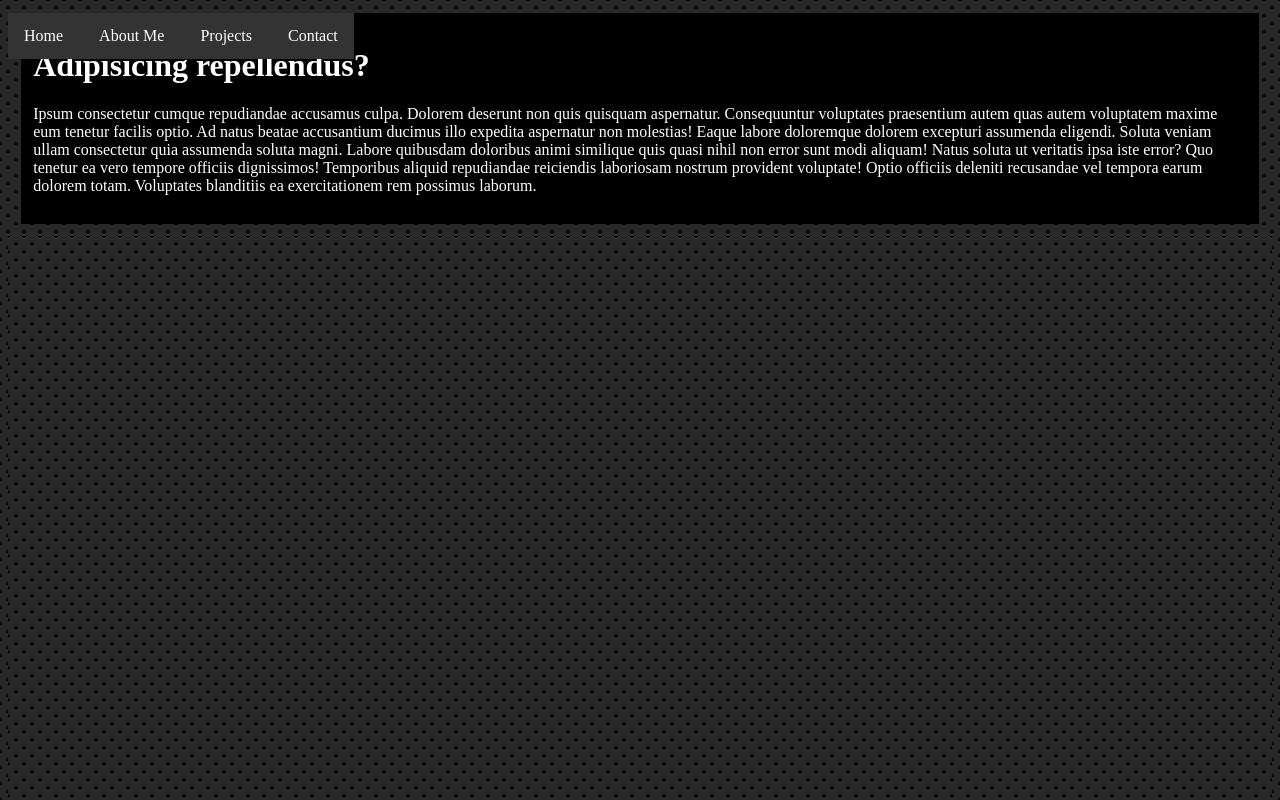
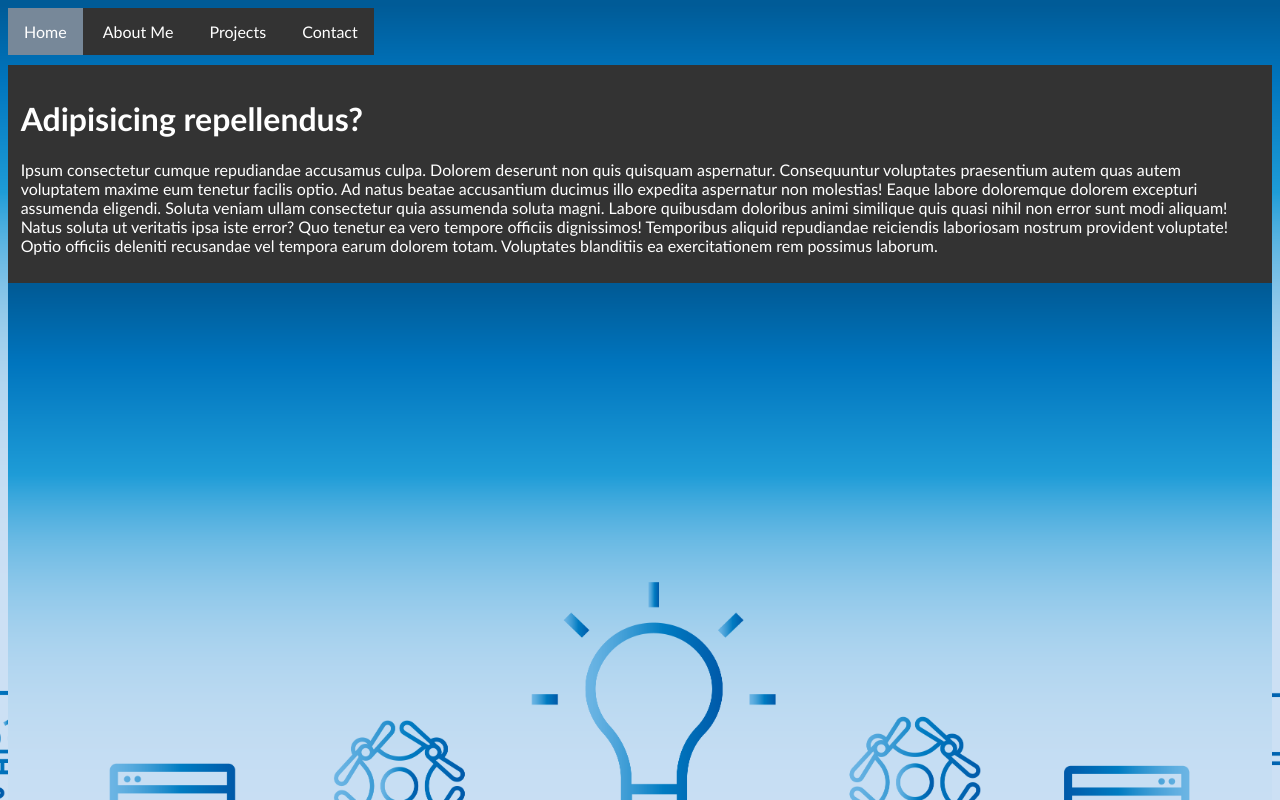
Before and after one commit to aleksstefanovic/portfolio, a plain HTML site: page index.html in a window 1280 px wide. Shown: the top 800 px of the page. Drawn offline with nearby package versions, Linux system fonts and the light colour scheme.

Commit message:
mostly good progress on site

```diff
--- /dev/null
+++ b/imports/nav.css
@@ -0,0 +1,52 @@
+ul.nav {
+    list-style-type: none;
+    margin: 0;
+    padding: 0;
+    overflow: hidden;
+    background-color: #333333;
+    position:fixed;
+    z-index: 1;
+}
+
+ul.nav li {
+    display: inline-block;
+}
+
+ul.nav li a {
+    display: inline-block;
+    color: white;
+    text-align: center;
+    padding: 14px 16px;
+    text-decoration: none;
+}
+
+ul.nav li a.current {
+    background-color: #778899;
+}
+
+ul.nav li a:hover {
+    background-color: #778899;
+}
+
+.dropdown-content {
+    display: none;
+    position: fixed;
+    background-color: #222222;
+    min-width: 160px;
+    box-shadow: 0px 8px 16px 0px rgba(0,0,0,0.2);
+    z-index: 2;
+}
+
+.dropdown-content a {
+    color: black;
+    padding: 12px 16px;
+    text-decoration: none;
+    display: block;
+    text-align: left;
+}
+
+.dropdown-content a:hover {background-color:#778899}
+
+.dropdown:hover .dropdown-content {
+    display: block;
+}
--- a/imports/nav.html
+++ b/imports/nav.html
@@ -1,6 +1,16 @@
-<ul>
-    <li><a href="index.html">Home</a></li>
-    <li><a href="aboutme.html">About Me</a></li>
-    <li><a href="projects.html">Projects</a></li>
-    <li><a href="contact.html">Contact</a></li>
+<ul class="nav">
+    <li><a href="/index.html">Home</a></li>
+    <li><a href="/aboutme.html">About Me</a></li>
+    <li class="dropdown">
+        <a href="/projects.html" class="dropbtn" >Projects</a>
+        <div class="dropdown-content">
+            <a href="">Project 1</a>
+            <a href="">Project 2</a>
+            <a href="">Project 3</a>
+        </div>
+    </li>
+    <li><a href="/contact.html">Contact</a></li>
 </ul>
+<br>
+<br>
+<br>
--- a/index.html
+++ b/index.html
@@ -3,6 +3,7 @@
 <head>
     <meta charset="UTF-8">
     <link rel="stylesheet" href="portfolio.css" type="text/css"/>
+    <link rel="stylesheet" href="imports/nav.css" type="text/css"/>
     <script src="https://ajax.googleapis.com/ajax/libs/jquery/3.2.0/jquery.min.js"></script>
     <script src="portfolio.js"></script>
     <title>Portfolio - Home</title>
--- a/portfolio.css
+++ b/portfolio.css
@@ -1,61 +1,28 @@
-ul {
-    list-style-type: none;
-    margin: 0;
-    padding: 0;
-    overflow: hidden;
-    background-color: #333333;
-    position:fixed;
-}
-
-li {
-    display: inline-block;
-}
-
-li a {
-    display: inline-block;
-    color: white;
-    text-align: center;
-    padding: 14px 16px;
-    text-decoration: none;
-}
-
-li a:hover {
-    background-color: #000000;
-}
-
-body,html {
+body {
     height: 100%;
-}
-
-.section {
-    margin: 1%;
-    padding: 1%;
-    color: white;
-    background-color: #000000;
+    font-family: Calibri;
 }
 
 html {
-    background:
-        radial-gradient(black 15%, transparent 16%) 0 0,
-        radial-gradient(black 15%, transparent 16%) 8px 8px,
-        radial-gradient(rgba(255,255,255,.1) 15%, transparent 20%) 0 1px,
-        radial-gradient(rgba(255,255,255,.1) 15%, transparent 20%) 8px 9px;
-    background-color:#282828;
-    background-size:16px 16px;
+    height: 100%;
+    background-image: url("media/portfolio.png");
+    background-attachment: fixed;
+    background-position: center;
+    background-repeat: no-repeat;
+    background-size: cover;
+}
+
+div.section {
+    padding: 1%;
+    color: #ffffff;
+    background-color: #333333;
 }
 
 .parallax {
-    background:
-        radial-gradient(black 15%, transparent 16%) 0 0,
-        radial-gradient(black 15%, transparent 16%) 8px 8px,
-        radial-gradient(rgba(255,255,255,.1) 15%, transparent 20%) 0 1px,
-        radial-gradient(rgba(255,255,255,.1) 15%, transparent 20%) 8px 9px;
-    background-color:#282828;
-    background-size:16px 16px;
-
     height: 100%;
-    /*background-attachment: fixed;
+    background-image: url("media/portfolio.png");
+    background-attachment: fixed;
     background-position: center;
     background-repeat: no-repeat;
-    background-size: cover;*/
+    background-size: cover;
 }
--- a/portfolio.js
+++ b/portfolio.js
@@ -1,5 +1,7 @@
 $(document).ready(function() {
     $.get("imports/nav.html", function(data){
         $("#nav").replaceWith(data);
+        console.log(location.pathname);
+        $("a[href='" + location.pathname + "']").addClass("current");
     });
 });
```
Also changed, not shown: aboutme.html (+5 -2 lines), contact.html (+5 -2 lines), projects.html (+5 -2 lines), media/portfolio.png (added).
